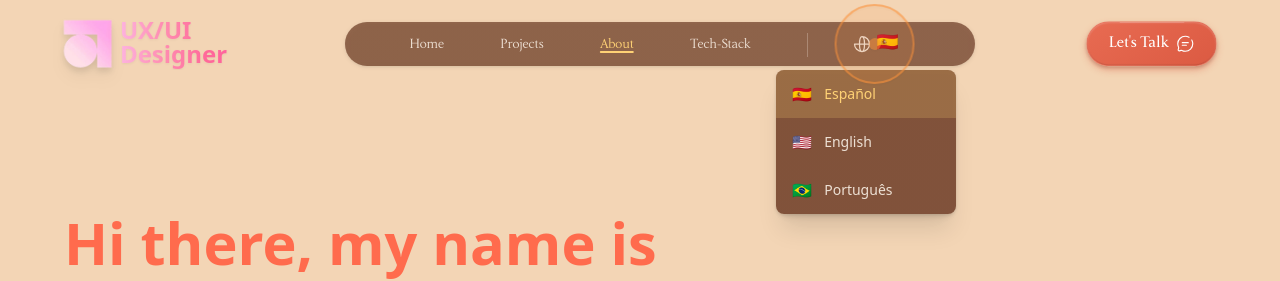
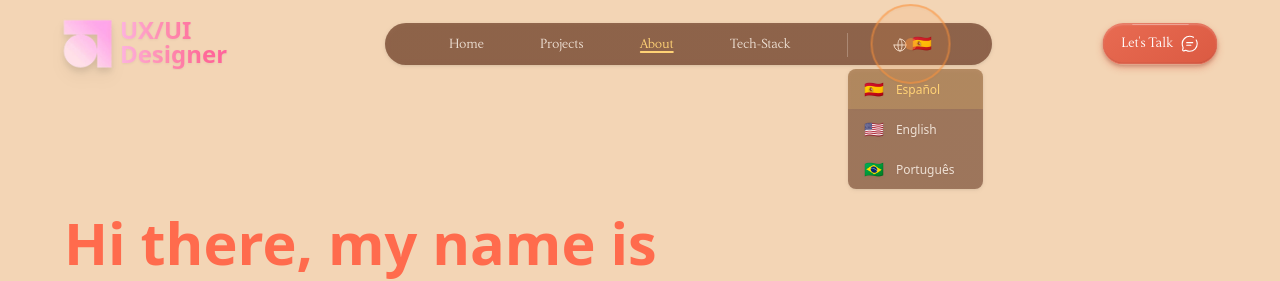
Before and after one commit to PabloFabbian/Actual-Portfolio-24, a React (Vite) app: page / in a window 1280 px wide. Both pictures are taken after a click on the button "🇪🇸". Shown: the top 281 px of the page. Built offline with nearby package versions, Linux system fonts and the light colour scheme; no server answers; grey boxes are pictures that could not be loaded.

Commit message:
fix: improve custom cursor edge detection and DevTools compatibility

```diff
--- a/src/components/CustomCursor.jsx
+++ b/src/components/CustomCursor.jsx
@@ -3,13 +3,15 @@ import { useEffect, useState, useCallback, useRef } from 'react';
 export default function CustomCursor() {
     const [cursorPosition, setCursorPosition] = useState({ x: 0, y: 0 });
     const [circleOffset, setCircleOffset] = useState({ x: 0, y: 0 });
-    const [isVisible, setIsVisible] = useState(true);
+    const [isVisible, setIsVisible] = useState(false);
     const [isHovering, setIsHovering] = useState(false);
     const [hoverType, setHoverType] = useState('default');
+    const [isInDevTools, setIsInDevTools] = useState(false);
 
     const animationFrameRef = useRef();
     const lastTimeRef = useRef(0);
     const targetRef = useRef({ x: 0, y: 0 });
+    const visibilityTimeoutRef = useRef();
 
     const radius = 40;
     const smallCursorSize = 16;
@@ -67,37 +69,156 @@ export default function CustomCursor() {
         return checkElement(element);
     }, []);
 
+    // Detectar si el cursor está en un área "externa" como DevTools
+    const detectDevToolsArea = useCallback((x, y) => {
+        const viewportWidth = document.documentElement.clientWidth;
+        const viewportHeight = document.documentElement.clientHeight;
+        const windowWidth = window.innerWidth;
+        const windowHeight = window.innerHeight;
+
+        // Si las dimensiones son diferentes, probablemente hay DevTools abierto
+        const hasDevTools = windowWidth !== viewportWidth || windowHeight !== viewportHeight;
+
+        // Verificar si está fuera del área del documento pero dentro de la ventana
+        const isOutsideDocument = x < 0 || y < 0 || x > viewportWidth || y > viewportHeight;
+        const isInsideWindow = x >= 0 && y >= 0 && x <= windowWidth && y <= windowHeight;
+
+        return hasDevTools && isOutsideDocument && isInsideWindow;
+    }, []);
+
     const handleMouseMove = useCallback((e) => {
         const now = Date.now();
         if (now - lastTimeRef.current < throttleTime) return;
 
         lastTimeRef.current = now;
+
+        // Limpiar timeout de visibilidad si existe
+        if (visibilityTimeoutRef.current) {
+            clearTimeout(visibilityTimeoutRef.current);
+        }
+
+        // Verificar si el cursor está realmente dentro del viewport
+        const isInViewport = e.clientY >= 0 && e.clientX >= 0 &&
+                            e.clientX <= window.innerWidth &&
+                            e.clientY <= window.innerHeight;
+
+        if (!isInViewport) {
+            setIsVisible(false);
+            return;
+        }
+
+        // Actualizar posición
         targetRef.current = { x: e.clientX, y: e.clientY };
         setCursorPosition({ x: e.clientX, y: e.clientY });
 
+        // Detectar si está en DevTools
+        const inDevTools = detectDevToolsArea(e.clientX, e.clientY);
+        setIsInDevTools(inDevTools);
+
+        // Mostrar cursor
+        setIsVisible(true);
+
+        // Solo detectar hover si no está en DevTools
+        if (!inDevTools) {
             const elementUnderCursor = document.elementFromPoint(e.clientX, e.clientY);
+            if (elementUnderCursor) {
                 const hoverState = detectHoverElement(elementUnderCursor);
-
                 setIsHovering(hoverState.isHovering);
                 setHoverType(hoverState.type);
-    }, [detectHoverElement]);
+            }
+        } else {
+            // Resetear estado de hover en DevTools
+            setIsHovering(false);
+            setHoverType('default');
+        }
+    }, [detectHoverElement, detectDevToolsArea]);
 
-    const handleMouseLeave = useCallback(() => setIsVisible(false), []);
-    const handleMouseEnter = useCallback(() => setIsVisible(true), []);
+    const handleMouseLeave = useCallback((e) => {
+        // Si el mouse se va a null (fuera del navegador) o a la barra de marcadores
+        if (e.relatedTarget === null || e.clientY < 0) {
+            setIsVisible(false);
+        } else {
+            // Usar timeout para evitar parpadeo en otros casos
+            visibilityTimeoutRef.current = setTimeout(() => {
+                setIsVisible(false);
+            }, 150);
+        }
+    }, []);
+
+    const handleMouseEnter = useCallback(() => {
+        if (visibilityTimeoutRef.current) {
+            clearTimeout(visibilityTimeoutRef.current);
+        }
+        setIsVisible(true);
+    }, []);
+
+    // Detectar cuando el foco cambia (útil para DevTools)
+    const handleFocusChange = useCallback(() => {
+        if (document.hasFocus()) {
+            setIsVisible(true);
+        }
+    }, []);
+
+    // Detectar cambios en el tamaño de la ventana (DevTools opening/closing)
+    const handleResize = useCallback(() => {
+        // Pequeño delay para permitir que las dimensiones se actualicen
+        setTimeout(() => {
+            const hasDevTools = window.innerWidth !== document.documentElement.clientWidth ||
+                               window.innerHeight !== document.documentElement.clientHeight;
+
+            if (hasDevTools) {
+                setIsVisible(true);
+            }
+        }, 100);
+    }, []);
 
     useEffect(() => {
-        const options = { passive: true };
+        const options = { passive: true, capture: true };
 
+        // Event listeners principales
         document.addEventListener('mousemove', handleMouseMove, options);
-        document.addEventListener('mouseleave', handleMouseLeave, options);
-        document.addEventListener('mouseenter', handleMouseEnter, options);
+        document.addEventListener('mouseleave', handleMouseLeave);
+        document.addEventListener('mouseenter', handleMouseEnter);
+
+        // Event listeners adicionales para DevTools
+        window.addEventListener('focus', handleFocusChange);
+        window.addEventListener('blur', handleFocusChange);
+        window.addEventListener('resize', handleResize);
+
+        // Listener global en window para capturar eventos fuera del documento
+        const globalMouseMove = (e) => {
+            // Verificar si el mouse está fuera del viewport
+            const isOutsideBrowser = e.clientY < 0 || e.clientX < 0 ||
+                                    e.clientX > window.innerWidth ||
+                                    e.clientY > window.innerHeight;
+
+            if (isOutsideBrowser) {
+                setIsVisible(false);
+                return;
+            }
+
+            // Solo procesar si el evento viene de fuera del documento pero dentro del viewport
+            if (e.target === window || !document.contains(e.target)) {
+                handleMouseMove(e);
+            }
+        };
+
+        window.addEventListener('mousemove', globalMouseMove, { passive: true, capture: true });
 
         return () => {
             document.removeEventListener('mousemove', handleMouseMove);
             document.removeEventListener('mouseleave', handleMouseLeave);
             document.removeEventListener('mouseenter', handleMouseEnter);
+            window.removeEventListener('focus', handleFocusChange);
+            window.removeEventListener('blur', handleFocusChange);
+            window.removeEventListener('resize', handleResize);
+            window.removeEventListener('mousemove', globalMouseMove);
+
+            if (visibilityTimeoutRef.current) {
+                clearTimeout(visibilityTimeoutRef.current);
+            }
         };
-    }, [handleMouseMove, handleMouseLeave, handleMouseEnter]);
+    }, [handleMouseMove, handleMouseLeave, handleMouseEnter, handleFocusChange, handleResize]);
 
     useEffect(() => {
         const animateCircle = () => {
@@ -127,15 +248,22 @@ export default function CustomCursor() {
         };
     }, []);
 
+    // No renderizar si no es visible
     if (!isVisible) return null;
 
     const getCircleStyles = () => {
-        const baseSize = isHovering ? 80 : radius * 2;
-        const baseOpacity = isHovering ? 0.6 : 0.7;
+        const baseSize = isHovering && !isInDevTools ? 80 : radius * 2;
+        let baseOpacity = isHovering && !isInDevTools ? 0.6 : 0.7;
+
+        // Reducir opacidad si está en DevTools
+        if (isInDevTools) {
+            baseOpacity *= 0.4;
+        }
 
         let borderColor = 'border-gray-400';
         let backgroundColor = '';
 
+        if (!isInDevTools) {
             switch (hoverType) {
                 case 'link':
                     borderColor = 'border-orange-400';
@@ -158,6 +286,7 @@ export default function CustomCursor() {
                     borderColor = 'border-gray-400';
                     break;
             }
+        }
 
         return {
             width: `${baseSize}px`,
@@ -169,8 +298,13 @@ export default function CustomCursor() {
     };
 
     const getPointStyles = () => {
-        const baseSize = isHovering ? 12 : smallCursorSize;
-        const baseOpacity = isHovering ? 0.7 : 0.4;
+        const baseSize = isHovering && !isInDevTools ? 12 : smallCursorSize;
+        let baseOpacity = isHovering && !isInDevTools ? 0.7 : 0.4;
+
+        // Reducir opacidad si está en DevTools
+        if (isInDevTools) {
+            baseOpacity *= 0.4;
+        }
 
         return {
             width: `${baseSize}px`,
@@ -180,18 +314,18 @@ export default function CustomCursor() {
     };
 
     const getPointColorClass = () => {
-        return isHovering ? 'bg-orange-400/70' : 'bg-gray-400';
+        return isHovering && !isInDevTools ? 'bg-orange-400/70' : 'bg-gray-400';
     };
 
     const pointStyle = {
-        transform: `translate3d(${cursorPosition.x - (isHovering ? 6 : smallCursorSize / 2)}px, ${cursorPosition.y - (isHovering ? 6 : smallCursorSize / 2)}px, 0)`,
+        transform: `translate3d(${cursorPosition.x - (isHovering && !isInDevTools ? 6 : smallCursorSize / 2)}px, ${cursorPosition.y - (isHovering && !isInDevTools ? 6 : smallCursorSize / 2)}px, 0)`,
         willChange: 'transform',
         transition: 'width 0.2s ease, height 0.2s ease, opacity 0.2s ease',
         ...getPointStyles()
     };
 
     const circleStyle = {
-        transform: `translate3d(${circleOffset.x - (isHovering ? 40 : radius)}px, ${circleOffset.y - (isHovering ? 40 : radius)}px, 0)`,
+        transform: `translate3d(${circleOffset.x - (isHovering && !isInDevTools ? 40 : radius)}px, ${circleOffset.y - (isHovering && !isInDevTools ? 40 : radius)}px, 0)`,
         willChange: 'transform',
         transition: 'width 0.3s ease, height 0.3s ease, opacity 0.3s ease, border-color 0.3s ease',
         ...getCircleStyles()
--- a/src/components/Navbar/ContactButton.jsx
+++ b/src/components/Navbar/ContactButton.jsx
@@ -20,15 +20,15 @@ const ContactButton = ({ handleContactClick, showLogoAndButton, hasLoaded, isMob
       className={`
         relative overflow-hidden group
         flex items-center justify-center gap-2
-        font-medium text-white font-lt-soul
+        sm:font-sm 2xl:font-medium text-white font-lt-soul
         transition-all duration-75 ease-out
         ${isMobile
           ? 'mt-0 px-4 py-2 rounded-full text-sm'
-          : `mt-1 sm:mt-1 md:mt-1 lg:mt-1 xl:mt-1 2xl:mt-2
-             px-4 sm:px-4 md:px-5 lg:px-6 xl:px-6 2xl:px-6
-             py-2 sm:py-2 md:py-2.5 lg:py-2.5 xl:py-2.5 2xl:py-2.5
+          : `mt-1 sm:mt-1 md:mt-1 2xl:mt-2
+             px-4 sm:px-4 md:px-5 2xl:px-10
+             py-2 sm:py-2 md:py-2.5 2xl:py-2.5
              rounded-full
-             text-sm sm:text-sm md:text-base lg:text-base xl:text-lg 2xl:text-lg`
+             text-sm sm:text-sm md:text-base 2xl:text-lg`
         }
       `}
       style={{
@@ -82,7 +82,7 @@ const ContactButton = ({ handleContactClick, showLogoAndButton, hasLoaded, isMob
         whileTap={{ y: 0.5 }}
         transition={{ duration: 0.05 }}
       >
-        <span className="font-medium whitespace-nowrap">
+        <span className="md:font-sm 2xl:font-medium whitespace-nowrap">
           Let's Talk
         </span>
 
--- a/src/components/Navbar/DesktopNav.jsx
+++ b/src/components/Navbar/DesktopNav.jsx
@@ -14,7 +14,7 @@ const DesktopNav = ({
   <div className={`hidden md:flex flex-1 justify-center items-center ${
     hasLoaded ? 'animate-slide-in-down' : 'opacity-0'
   }`} style={{ animationDelay: hasLoaded ? '0.4s' : '0s', animationFillMode: 'both' }}>
-    <div className="flex items-center bg-gradient-to-r from-[#7B4C33]/80 to-[#7B4C35]/80 mt-1 2xl:mt-1.5 pt-2 md:pt-1.5 2xl:pt-2.5 pb-2 md:pb-1 2xl:pb-2 px-4 sm:px-6 md:px-8 lg:px-12 xl:px-16 2xl:px-20 rounded-full text-sm sm:text-base md:text-base lg:text-sm 2xl:text-lg text-[#EDE0D4] space-x-2 sm:space-x-3 md:space-x-20 lg:space-x-10 xl:space-x-14 2xl:space-x-20 drop-shadow backdrop-blur-sm">
+    <div className="flex items-center bg-gradient-to-r from-[#7B4C33]/80 to-[#7B4C35]/80 mt-1 2xl:mt-1.5 pt-2 md:pt-1.5 2xl:pt-2.5 pb-2 md:pb-1 2xl:pb-2 px-4 sm:px-6 md:pl-16 md:pr-12 2xl:pl-20 2xl:pr-[4.5rem] rounded-full text-sm sm:text-base md:text-base lg:text-sm 2xl:text-lg text-[#EDE0D4] space-x-2 sm:space-x-3 md:space-x-20 lg:space-x-10 xl:space-x-14 2xl:space-x-20 drop-shadow backdrop-blur-sm">
       {NAV_SECTIONS.map((section, index) => (
         <button
           key={section}
@@ -34,7 +34,7 @@ const DesktopNav = ({
       ))}
 
       <div className="flex items-center">
-        <div className="w-px h-4 sm:h-5 md:h-6 lg:h-6 2xl:h-6 bg-[#EDE0D4]/30 mr-2 sm:mr-3 md:mr-4 lg:mr-6 xl:mr-8 2xl:mr-10" />
+        <div className="w-px h-4 sm:h-5 md:h-6 lg:h-6 2xl:h-6 bg-[#EDE0D4]/30 mr-2 sm:mr-3 md:mr-4 lg:mr-6 xl:mr-8 2xl:mr-12" />
         <div className="relative -mt-0.5">
           <LanguageSelector
             currentLanguage={currentLanguage}
--- a/src/components/Navbar/LanguageSelector.jsx
+++ b/src/components/Navbar/LanguageSelector.jsx
@@ -10,7 +10,7 @@ const LanguageSelector = ({ currentLanguage, onLanguageChange, hasLoaded }) => {
 
   return (
     <div className="language-selector relative" ref={ref}>
-      {/* Botón principal con mejor responsividad */}
+      {/* Botón principal responsivo que coincide con DesktopNav */}
       <button
         onClick={() => setIsOpen(!isOpen)}
         className={`relative group flex items-center font-lt-soul
@@ -19,30 +19,31 @@ const LanguageSelector = ({ currentLanguage, onLanguageChange, hasLoaded }) => {
         style={{ animationDelay: hasLoaded ? '1s' : '0s', animationFillMode: 'both' }}
       >
         <div className="flex items-center
-                        px-2 sm:px-2.5 md:px-3
-                        py-1 sm:py-1 md:py-1
+                        px-1 sm:px-1.5 md:px-2 lg:px-2.5 xl:px-3 2xl:px-3
+                        py-0.5 sm:py-0.5 md:py-1 lg:py-1 xl:py-1 2xl:py-1 mt-0.5
                         rounded-full group-hover:bg-[#EDE0D4]/20 group-hover:text-[#FFD275]
                         transition-all duration-300">
-          {/* Icono responsivo */}
-          <svg className="w-4 h-4 sm:w-4 sm:h-4 md:w-5 md:h-5
-                          mr-0.5 sm:mr-1 md:mr-1"
+          {/* Icono responsivo que escala con el navbar */}
+          <svg className="w-3 h-3 sm:w-3.5 sm:h-3.5 md:w-4 md:h-4 2xl:w-5 2xl:h-5
+                          mr-0.5 sm:mr-0.5 md:mr-1 lg:mr-1 xl:mr-1 2xl:mr-1"
                fill="none" stroke="currentColor" viewBox="0 0 24 24">
             <path strokeLinecap="round" strokeLinejoin="round" strokeWidth={1.5}
                   d="M21 12a9 9 0 01-9 9m9-9a9 9 0 00-9-9m9 9H3m9 9a9 9 0 01-9-9m9 9c1.657 0 3-4.03 3-9s-1.343-9-3-9m0 18c-1.657 0-3-4.03-3-9s1.343-9 3-9m-9 9a9 9 0 919-9" />
           </svg>
-          <span className="text-sm sm:text-sm md:text-base lg:text-base xl:text-lg 2xl:text-lg">
+          <span className="text-xs sm:text-sm md:text-base 2xl:text-lg">
             {currentLang.flag}
           </span>
         </div>
       </button>
 
-      {/* Dropdown mejorado con mejor posicionamiento responsivo */}
-      <div className={`absolute top-full mt-2
-                      bg-gradient-to-br from-[#7B4C33]/95 to-[#7B4C35]/95 backdrop-blur-md
-                      rounded-lg shadow-xl z-50 transform transition-all duration-300
-                      min-w-[140px] sm:min-w-[160px] md:min-w-[180px]
-                      right-0 sm:right-0 md:-left-8 lg:-left-12 xl:-left-16
-                      ${isOpen ? 'opacity-100 translate-y-0 pointer-events-auto' : 'opacity-0 -translate-y-3 pointer-events-none'}`}>
+      {/* Dropdown responsivo con posicionamiento inteligente */}
+      <div className={`absolute top-full mt-1.5 sm:mt-2 md:mt-2 2xl:mt-3
+                      bg-gradient-to-br from-[#7B4C33]/65 to-[#7B4C35]/65 backdrop-blur-sm
+                      rounded-md sm:rounded-lg md:rounded-lg lg:rounded-lg xl:rounded-lg 2xl:rounded-xl
+                      z-50 transform transition-all duration-300
+                      min-w-[120px] sm:min-w-[140px] md:min-w-[135px] 2xl:min-w-[185px]
+                      right-0 sm:right-0 md:-left-2 lg:-left-4 xl:-left-8 2xl:-left-12
+                      ${isOpen ? 'opacity-100 translate-y-0 pointer-events-auto' : 'opacity-0 -translate-y-2 pointer-events-none'}`}>
         {LANGUAGES.map((language) => (
           <button
             key={language.code}
@@ -51,20 +52,21 @@ const LanguageSelector = ({ currentLanguage, onLanguageChange, hasLoaded }) => {
               setIsOpen(false);
             }}
             className={`w-full flex items-center
-                       space-x-2 sm:space-x-2.5 md:space-x-3
-                       px-3 sm:px-3.5 md:px-4
-                       py-2.5 sm:py-2.5 md:py-3
+                       space-x-1.5 sm:space-x-2 md:space-x-2.5 lg:space-x-2.5 xl:space-x-3 2xl:space-x-3
+                       px-2 sm:px-2.5 md:px-3 lg:px-3.5 xl:px-4 2xl:px-4
+                       py-1.5 sm:py-2 md:py-2 2xl:py-3
                        text-left transition-all duration-200
-                       first:rounded-t-lg last:rounded-b-lg
+                       first:rounded-t-md first:sm:rounded-t-lg first:md:rounded-t-lg
+                       last:rounded-b-md last:sm:rounded-b-lg last:md:rounded-b-lg
                        ${currentLanguage === language.code
                          ? 'bg-[#FFD275]/20 text-[#FFD275]'
-                         : 'text-[#EDE0D4] hover:bg-[#EDE0D4]/20 hover:text-[#FFD275]'
+                         : 'text-[#EDE0D4] hover:bg-[#EDE0D4]/5 hover:text-[#FFD275]'
                        }`}
           >
-            <span className="text-sm sm:text-sm md:text-base shrink-0">
+            <span className="text-xs sm:text-sm md:text-sm lg:text-sm xl:text-base 2xl:text-base shrink-0">
               {language.flag}
             </span>
-            <span className="text-xs sm:text-sm md:text-sm font-medium truncate">
+            <span className="text-xs sm:text-xs md:text-xs 2xl:text-base font-normal truncate mt-0.5">
               {language.name}
             </span>
           </button>
--- a/src/components/Navbar/Navbar.jsx
+++ b/src/components/Navbar/Navbar.jsx
@@ -111,12 +111,12 @@ const Navbar = React.memo(() => {
 
   return (
     <>
-      <nav className={`bg-transparent fixed top-0 left-0 right-0 z-40 transition-all ${
+      <nav className={`bg-transparent fixed top-0 left-0 right-0 z-40 transition-all md:translate-y-0 md:opacity-100 ${
         isNavbarVisible ? 'translate-y-0 opacity-100' : '-translate-y-full opacity-0'
       }`}>
         <div className="container mx-auto px-4 md:px-0 2xl:px-0 py-3 flex items-center justify-between">
           {/* Logo Container con ancho fijo para consistencia */}
-          <div className="flex-shrink-0 w-full md:w-[300px] 2xl:w-[320px] relative">
+          <div className="flex-shrink-0 w-full md:w-[300px] 2xl:w-[320px] relative z-40">
             <a
               href="https://github.com/PabloFabbian"
               target="_blank"
@@ -144,7 +144,7 @@ const Navbar = React.memo(() => {
 
           {/* Desktop Navigation con espaciado consistente */}
           <div className="hidden md:flex items-center flex-1 justify-end">
-            <div className="flex items-center mr-8 sm:mr-10 md:mr-16 lg:mr-16 xl:mr-16 2xl:mr-36">
+            <div className="flex items-center mr-8 sm:mr-10 md:mr-16 lg:mr-16 xl:mr-16 2xl:mr-28">
               <DesktopNav
                 hasLoaded={hasLoaded}
                 activeSection={activeSection}
--- a/src/index.css
+++ b/src/index.css
@@ -2,30 +2,80 @@
 @tailwind components;
 @tailwind utilities;
 
-body, a, input, textarea, button, label {
-    cursor: none;
+/* Cursor personalizado - Configuración mejorada */
+*, *::before, *::after {
+    cursor: none !important;
 }
 
+/* Excepción para inputs y textareas para mantener funcionalidad */
+input, textarea, select {
+    cursor: text !important;
+}
+
+/* Configuración del cursor personalizado */
+.custom-cursor {
+    pointer-events: none;
+    z-index: 9999;
+    position: fixed;
+    top: 0;
+    left: 0;
+    display: block !important;
+    visibility: visible !important;
+}
+
+/* Para compatibilidad con extensiones de Chrome y DevTools */
+html .custom-cursor {
+    position: fixed !important;
+    z-index: 2147483647 !important; /* Máximo z-index posible */
+}
+
+/* Ocultar cursor personalizado en dispositivos móviles */
+@media (max-width: 768px) {
+    .custom-cursor {
+        display: none !important;
+    }
+
+    /* Restaurar cursor nativo en móviles */
+    *, *::before, *::after {
+        cursor: auto !important;
+    }
+}
+
+/* Configuración del body */
 body {
     background: #F3D5B5;
 }
 
+/* Configuración del cursor personalizado legacy (mantener por compatibilidad) */
 #custom-cursor {
     pointer-events: none;
 }
 
-@media (max-width: 768px) {
-    .custom-cursor {
-        display: none;
-    }
+/* Scrollbar personalizada */
+::-webkit-scrollbar {
+    width: 14px;
 }
 
-::-webkit-scrollbar {width: 14px;}
-::-webkit-scrollbar-track {background-color: #F3D5B5;border-radius: 6px;}
-::-webkit-scrollbar-thumb {background-color: #7A4D36;border-radius: 6px;border: 3px solid #F3D5B5;}
-::-webkit-scrollbar-thumb:hover {background-color: #A05B45;}
-::-webkit-scrollbar-thumb:active {background-color: #9C6649;}
+::-webkit-scrollbar-track {
+    background-color: #F3D5B5;
+    border-radius: 6px;
+}
 
+::-webkit-scrollbar-thumb {
+    background-color: #7A4D36;
+    border-radius: 6px;
+    border: 3px solid #F3D5B5;
+}
+
+::-webkit-scrollbar-thumb:hover {
+    background-color: #A05B45;
+}
+
+::-webkit-scrollbar-thumb:active {
+    background-color: #9C6649;
+}
+
+/* Selección de texto */
 ::selection {
     background-color: #FFD275;
     color: #4b5462;
@@ -36,35 +86,44 @@ body {
     color: #4b5462;
 }
 
+/* Animaciones del menú hamburguesa */
 .hamburger span {
     transition: all 0.3s ease-in-out;
 }
+
 .hamburger.open span:nth-child(1) {
     transform: translateY(8px) rotate(45deg);
 }
+
 .hamburger.open span:nth-child(2) {
     opacity: 0;
 }
+
 .hamburger.open span:nth-child(3) {
     transform: translateY(-8px) rotate(-45deg);
 }
 
+/* Scrollbar personalizada para elementos específicos */
 .custom-scrollbar {
     scrollbar-width: thin;
     scrollbar-color: #FFD275 #7F5539;
-    cursor:none;
+    cursor: none;
 }
+
 .custom-scrollbar::-webkit-scrollbar {
     width: 8px;
 }
+
 .custom-scrollbar::-webkit-scrollbar-track {
     background: #E6CCB2;
 }
+
 .custom-scrollbar::-webkit-scrollbar-thumb {
     background-color: #7F5539;
     border-radius: 10px;
 }
 
+/* Gradientes de texto */
 .text-gradient-PF {
     background: linear-gradient(to right, #FDB3DF, #ff8db1, #ff6999, #ff5fa2);
     background-clip: text;
@@ -79,23 +138,29 @@ body {
     background-clip: text;
 }
 
+/* Efectos hover para iconos sociales */
 .social-pills a:hover img {
     filter: brightness(0) saturate(100%) invert(38%) sepia(63%) saturate(680%) hue-rotate(340deg) brightness(96%) contrast(91%);
 }
+
 .social-pills .linkedin-icon:hover img {
     filter: brightness(0) saturate(100%) invert(21%) sepia(89%) saturate(1217%) hue-rotate(203deg) brightness(102%) contrast(97%);
 }
+
 .social-pills .github-icon:hover img {
     filter: brightness(0) saturate(100%) invert(12%) sepia(98%) saturate(2600%) hue-rotate(250deg) brightness(95%) contrast(90%);
 }
+
 .social-pills .threads-icon:hover img {
-  filter: brightness(0) saturate(100%);
+    filter: brightness(0) saturate(100%);
 }
 
+/* Scroll margin para Tech Stack */
 #Tech-Stack {
     scroll-margin-top: 150px;
 }
 
+/* Animaciones de scroll */
 .animate-scroll {
     display: flex;
     animation: scroll linear infinite;
@@ -109,6 +174,7 @@ body {
     width: 100%;
 }
 
+/* Keyframes */
 @keyframes scroll {
     0% {
         transform: translateX(0);
```
Lines whose indentation alone changed are shown as unchanged.
